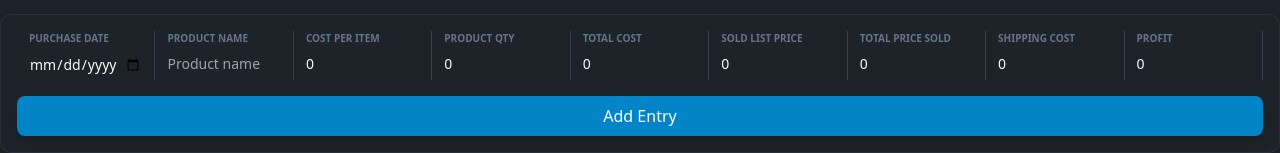
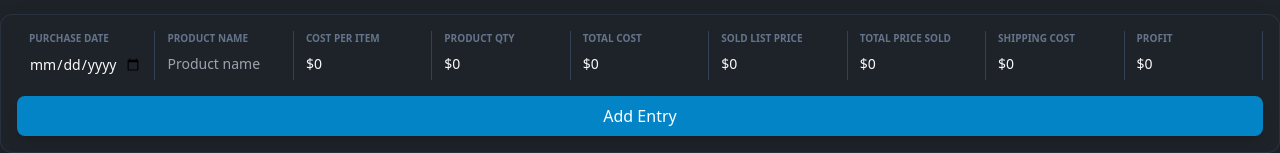
Before and after one commit to heyitsmattox/fisc, a React (Vite) app: page /inventory in a window 1280 px wide. Shown: the part 176-329 px from the top of the page. Built offline with nearby package versions, Linux system fonts and the light colour scheme; a web font is replaced by a local one.

Commit message:
added logic to ensure the fields that are type numbers contain a $

```diff
--- a/src/shared-components/InventoryForm.tsx
+++ b/src/shared-components/InventoryForm.tsx
@@ -14,15 +14,56 @@ interface DynamicInventoryFormProps {
 }
 //blueprint where every every line in our array represents our a single input
 export const inventoryFields: FieldConfig[] = [
-  { formName: "dateOfPurchase", formLabel: "Purchase Date",   type: "date",   defaultValue: "" },
-  { formName: "productName",    formLabel: "Product Name",    type: "text",   defaultValue: "", placeholder: "Product name"},
-  { formName: "costPerItem",    formLabel: "Cost Per Item",   type: "number", defaultValue: 0  },
-  { formName: "productQty",     formLabel: "Product Qty",     type: "number", defaultValue: 0  },
-  { formName: "totalCost",      formLabel: "Total Cost",      type: "number", defaultValue: 0  },
-  { formName: "soldListPrice",  formLabel: "Sold List Price", type: "number", defaultValue: 0  },
-  { formName: "totalPriceSold", formLabel: "Total Price Sold",type: "number", defaultValue: 0  },
-  { formName: "shippingCost",   formLabel: "Shipping Cost",   type: "number", defaultValue: 0  },
-  { formName: "profit",         formLabel: "Profit",          type: "number", defaultValue: 0  },
+  {
+    formName: "dateOfPurchase",
+    formLabel: "Purchase Date",
+    type: "date",
+    defaultValue: "",
+  },
+  {
+    formName: "productName",
+    formLabel: "Product Name",
+    type: "text",
+    defaultValue: "",
+    placeholder: "Product name",
+  },
+  {
+    formName: "costPerItem",
+    formLabel: "Cost Per Item",
+    type: "number",
+    defaultValue: 0,
+  },
+  {
+    formName: "productQty",
+    formLabel: "Product Qty",
+    type: "number",
+    defaultValue: 0,
+  },
+  {
+    formName: "totalCost",
+    formLabel: "Total Cost",
+    type: "number",
+    defaultValue: 0,
+  },
+  {
+    formName: "soldListPrice",
+    formLabel: "Sold List Price",
+    type: "number",
+    defaultValue: 0,
+  },
+  {
+    formName: "totalPriceSold",
+    formLabel: "Total Price Sold",
+    type: "number",
+    defaultValue: 0,
+  },
+  {
+    formName: "shippingCost",
+    formLabel: "Shipping Cost",
+    type: "number",
+    defaultValue: 0,
+  },
+  { formName: "profit", formLabel: "Profit", type: "number", defaultValue: 0 },
 ];
 
 export function InventoryForm({
@@ -42,7 +83,7 @@ export function InventoryForm({
     //  A "Record" is a single entry that groups related data points.
     // In TypeScript, Record<K, V> says: "I want a record where every Key (K) is a certain type and every Value (V) is a certain type."
 
-    config.forEach((f) => initialState[f.formName] = f.defaultValue ?? "");
+    config.forEach((f) => (initialState[f.formName] = f.defaultValue ?? ""));
     return initialState;
     //looping through our inventoryFields and creates an object that should
     //populate data like so --> { dateOfPurchase: "", productName: "", costPerItem: 0, ... }
@@ -56,18 +97,29 @@ export function InventoryForm({
   return (
     <form className="grid grid-cols-9 gap-0 bg-[#1E2329] p-4 rounded-xl shadow-2xl border border-slate-700/50">
       {config.map((field) => (
-    <div key={field.formName} className="flex flex-col px-2 border-r border-slate-700 last:border-r-0">
+        <div
+          key={field.formName}
+          className="flex flex-col px-2 border-r border-slate-700 last:border-r-0"
+        >
           <label className="text-[10px] uppercase font-bold text-slate-500 mb-1 pl-1">
             {field.formLabel}
           </label>
           <input
-        type={field.type}
-        value={formData[field.formName] ?? ""}
+            type={field.type === "number" ? "text" : field.type}
+            value={
+              field.type === "number"
+                ? `$${formData[field.formName] ?? 0}`
+                : formData[field.formName ?? ""]
+            }
+            onChange={(e) => {
+              let val = e.target.value;
+              if (field.type === "number") {
+                // Remove the $ and any non-numeric characters before saving to state
+                val = val.replace(/[^0-9.]/g, "");
+              }
+              handleChange(field.formName, val);
+            }}
             placeholder={field.placeholder}
-        onChange={(e) => handleChange(field.formName, e.target.value)}
-        /* Removed individual borders and backgrounds.
-           Added transition and focus effects for a "live" feel.
-        */
             className="bg-transparent text-zinc-50 p-1 text-sm outline-none transition-all focus:bg-white/5 rounded"
           />
         </div>
```
Lines whose indentation alone changed are shown as unchanged.
